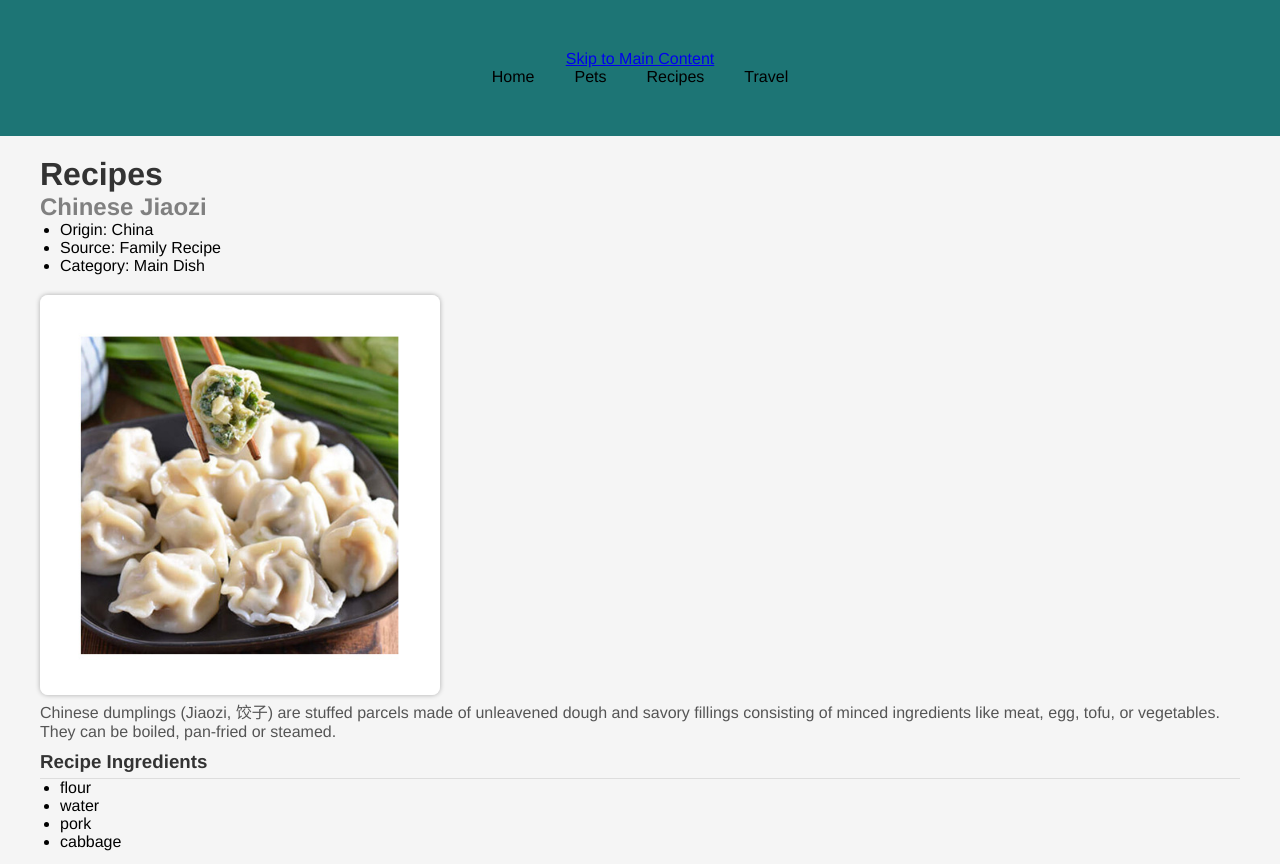
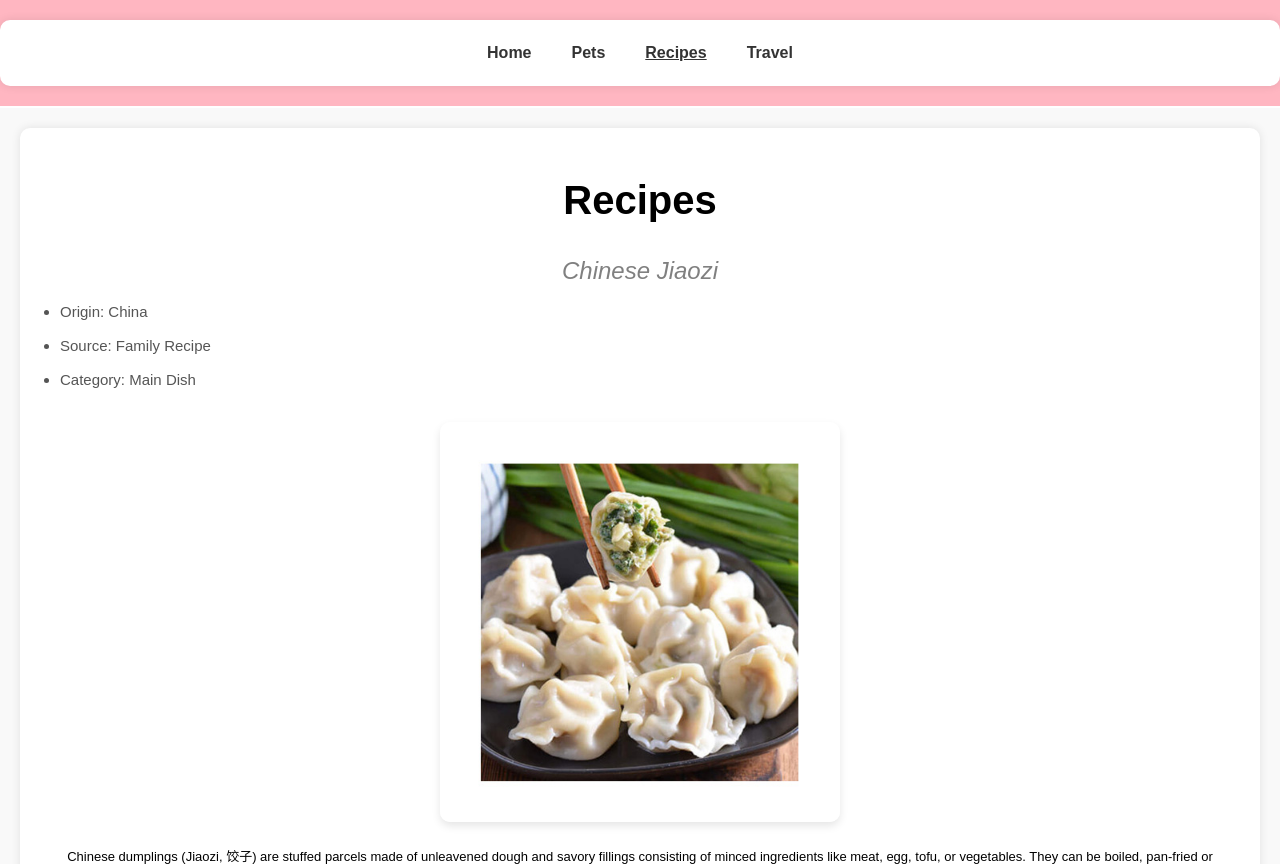
Before and after one commit to aglabicki/ccp_mobile_w24, a plain HTML site: page ccp_starter_code-main/recipes.html in a window 1280 px wide. Shown: the top 864 px of the page. Drawn offline with Linux system fonts and the light colour scheme.

Commit message:
skip to navigation invisible

```diff
--- a/ccp_starter_code-main/css/reset.css
+++ b/ccp_starter_code-main/css/reset.css
@@ -0,0 +1,43 @@
+html, body, div, span, applet, object, iframe,
+h1, h2, h3, h4, h5, h6, p, blockquote, pre,
+a, abbr, acronym, address, big, cite, code,
+del, dfn, em, img, ins, kbd, q, s, samp,
+small, strike, strong, sub, sup, tt, var,
+b, u, i, center,
+dl, dt, dd, ol, ul, li,
+fieldset, form, label, legend,
+table, caption, tbody, tfoot, thead, tr, th, td,
+article, aside, canvas, details, embed,
+figure, figcaption, footer, header, hgroup,
+menu, nav, output, ruby, section, summary,
+time, mark, audio, video {
+	margin: 0;
+	padding: 0;
+	border: 0;
+	font-size: 100%;
+	font: inherit;
+	vertical-align: baseline;
+}
+
+article, aside, details, figcaption, figure,
+footer, header, hgroup, menu, nav, section {
+	display: block;
+}
+body {
+	line-height: 1;
+}
+ol, ul {
+	list-style: none;
+}
+blockquote, q {
+	quotes: none;
+}
+blockquote:before, blockquote:after,
+q:before, q:after {
+	content: '';
+	content: none;
+}
+table {
+	border-collapse: collapse;
+	border-spacing: 0;
+}
--- a/ccp_starter_code-main/css/style.css
+++ b/ccp_starter_code-main/css/style.css
@@ -1,150 +1,176 @@
-:root {
-  --main-bg-color: #f5f5f5;
-  --text-color: #333;
-  --link-color: black;
-  --link-hover-color: bold;
-  --box-shadow: 0 0 5px rgba(0, 0, 0, 0.3);
-}
-
 body, h1, h2, h3, p, ul {
   margin: 0;
   padding: 0;
+  box-sizing: border-box;
 }
 
 body {
-  font-family: 'Helvetica', sans-serif;
-  background-color: var(--main-bg-color);
+  font-family: 'Poppins', sans-serif;
+  background-color: #f9f9f9;
+  color: #333;
+  line-height: 1.6;
+}
+
+.skip{
+  position: absolute;
+  left:-1000px;
+}
+
+.skip:focus{
+  left: 110px
 }
 
 header {
-  background: #1d7575;
-  color: lightcyan;
-  padding: 50px;
+  background: lightpink;
+  color: white;
+  padding: 20px 0;
+  font-weight: bold;
   text-align: center;
+  border-bottom: 2px solid #fff;
 }
 
 nav ul {
   list-style: none;
   display: flex;
   justify-content: center;
+  background: white;
+  padding: 20px 0;
+  border-radius: 10px;
+  box-shadow: 0 0 10px rgba(0, 0, 0, 0.1);
 }
 
 nav a {
   text-decoration: none;
-  color: var(--link-color);
+  color: #333;
   margin: 0 20px;
   transition: color 0.3s ease-in-out;
 }
 
 nav a:hover {
-  color: var(--link-hover-color);
+  color: pink;
+  font-weight: bolder;
 }
 
-nav .active {
-  font-weight: bold;
+.active {
+  font-weight: bolder;
+  text-decoration: underline; /* Underline active page link */
 }
 
 main {
   max-width: 1200px;
-  margin: 0 auto;
+  margin: 20px auto;
+  font-size: 20px;
   padding: 20px;
-  display: flex;
-  flex-wrap: wrap;
-  justify-content: space-between;
+  background: #fff;
+  border-radius: 10px;
+  box-shadow: 0 0 10px rgba(0, 0, 0, 0.1);
 }
 
-main h1, main h2, main h3 {
-  color: var(--text-color);
+main h1 {
+  font-family: 'Poppins', sans-serif;
+  font-size: 40px;
+  font-weight: bold;
+  text-align: center;
+  margin-top: 20px;
+  color: black;
 }
 
-main img {
-  max-width: 100%;
+main h2 {
+  font-size: 24px;
+  font-style: italic;
+  text-align: center;
+  margin-top: 20px;
+  color: grey;
+}
+
+main h3 {
+  font-size: 18px;
+  font-weight: bold;
+  text-align: center;
+  margin-top: 20px;
+  color: pink;
+}
+
+main img, main video {
+  display: block; /* Ensure images behave like block elements */
+  margin: 0 auto; /* Center images horizontally */
+  max-width: 100%; /* Ensure images don't exceed their container's width */
   height: auto;
-  border-radius: 8px;
-  box-shadow: var(--box-shadow);
+  border-radius: 10px;
+  box-shadow: 0 4px 8px rgba(0, 0, 0, 0.1); /* Add a subtle box-shadow */
   transition: transform 0.3s ease-in-out;
 }
 
-main img:hover {
+.grid-container {
+  display: grid;
+  grid-template-columns: repeat(3, 1fr); /* Three columns with equal width */
+  gap: 20px; /* Gap between grid items */
+  padding: 20px; /* Add padding around the grid */
+}
+
+.grid-item {
+  background-color: #f2f2f2; /* Background color for grid items */
+  padding: 20px; /* Padding around grid items */
+  border-radius: 10px; /* Add border-radius for a softer look */
+  text-align: center; /* Center text within grid items */
+  margin: 20px; /* Add margin to create space between items */
+} */
+
+main img:hover, main video:hover {
   transform: scale(1.1);
 }
 
 main p {
-  color: #555;
+  color: black;
+  font-size: 13px;
+  font-weight: 100;
+  padding: 15px;
+  text-align: center;
+  margin-top: 10px;
 }
 
-.skip-link {
-  position: absolute;
-  top: -40px;
-  left: 0;
-  background-color: #333;
-  color: #fff;
-  padding: 10px;
-  z-index: 999;
-  opacity: 0;
-  visibility: hidden;
-  pointer-events: none;
-  transition: opacity 0.3s ease-in-out, visibility 0s 0.3s;
+.bacons-photos, .sage-photos, .pluto-photos, .lulu-photos, .peddie-photos {
+  display: grid;
+  grid-template-columns: repeat(3, 1fr);
+
+  gap: 20px;
+  justify-content: center;
+  padding: 20px;
+  border-radius: 10px;
+  margin-top: 20px;
 }
 
-.skip-link:focus {
-  top: 0;
-  opacity: 1;
-  visibility: visible;
-  pointer-events: auto;
-  transition: opacity 0.3s ease-in-out, visibility 0s;
-}
-
-.bacons-photos,
-.sage-photos,
-.pluto-photos,
-.lulu-photos,
-.peddie-photos {
-  display: grid;
-  grid-template-columns: repeat(3, 1fr);
-  gap: 10px;
-}
-
-.bacons-photos img,
-.sage-photos img,
-.pluto-photos img,
-.lulu-photos img,
-.peddie-photos img {
-  border-radius: 8px;
-  box-shadow: var(--box-shadow);
+.bacons-photos img, .sage-photos img, .pluto-photos img, .lulu-photos img, .peddie-photos img {
+  border-radius: 10px;
+  box-shadow: 0 0 15px rgba(0, 0, 0, 0.2);
   transition: transform 0.3s ease-in-out;
 }
 
-.bacons-photos img:hover,
-.sage-photos img:hover,
-.pluto-photos img:hover,
-.lulu-photos img:hover,
-.peddie-photos img:hover {
+.bacons-photos img:hover, .sage-photos img:hover, .pluto-photos img:hover, .lulu-photos img:hover, .peddie-photos img:hover {
   transform: scale(1.1);
 }
 
-#main h2 {
-  color: grey;
-}
-
 #main ul {
-  margin-bottom: 20px;
+  margin-bottom: 30px;
 }
 
 #main li {
   list-style-type: disc;
+  font-size: 15px;
   margin-left: 20px;
+  margin-top:10px;
+  color: #555;
 }
 
 #main h3 {
-  color: var(--text-color);
-  margin-top: 10px;
+  color: #333;
+  margin-top: 30px;
 }
 
 #main h2,
 #main h3 {
-  border-bottom: 1px solid #ddd;
-  padding-bottom: 5px;
+  border-bottom: 5px solid pink;
+  padding-bottom: 10px;
 }
 
 #main h2:first-child,
@@ -160,10 +186,11 @@ main p {
 }
 
 #main h2.travel {
-  color: #751d30;
+  margin-bottom: 0;
+  border-bottom: none;
 }
 
 #main h3.travel {
-  color: var(--text-color);
-  margin-top: 10px;
+  margin-bottom: 0;
+  border-bottom: none;
 }
--- a/ccp_starter_code-main/recipes.html
+++ b/ccp_starter_code-main/recipes.html
@@ -9,13 +9,13 @@
 </head>
 <body>
     <header>
-    <a href = "#main">Skip to Main Content</a>
+    <a class="skip" href = "#main">Skip to Main Content</a>
         <nav>
             <ul>
-                <li><a href = "index.html">Home</a></li>
-                <li><a href = "pets.html">Pets</a></li>
-                <li><a href = "recipes.html">Recipes</a></li>
-                <li><a href = "travel.html">Travel</a></li>
+                <li><a href="index.html">Home</a></li> <!-- Active class applied here -->
+                <li><a href="pets.html">Pets</a></li>
+                <li><a href="recipes.html" class="active">Recipes</a></li>
+                <li><a href="travel.html">Travel</a></li>
             </ul>
         </nav>
     </header>
@@ -30,6 +30,7 @@
                 <li>Origin: China</li>
                 <li>Source: Family Recipe</li>
                 <li>Category: Main Dish</li>
+
             </ul>
 
             <img src="images/jiaozi/jiaozi.jpeg" width = "400" alt="Chinese Jiaozi on plate.">
```
Also changed, not shown: ccp_starter_code-main/index.html (+21 -8 lines), ccp_starter_code-main/pets.html (+5 -5 lines), ccp_starter_code-main/travel.html (+4 -5 lines), ccp_starter_code-main/images/home.webp (added).
